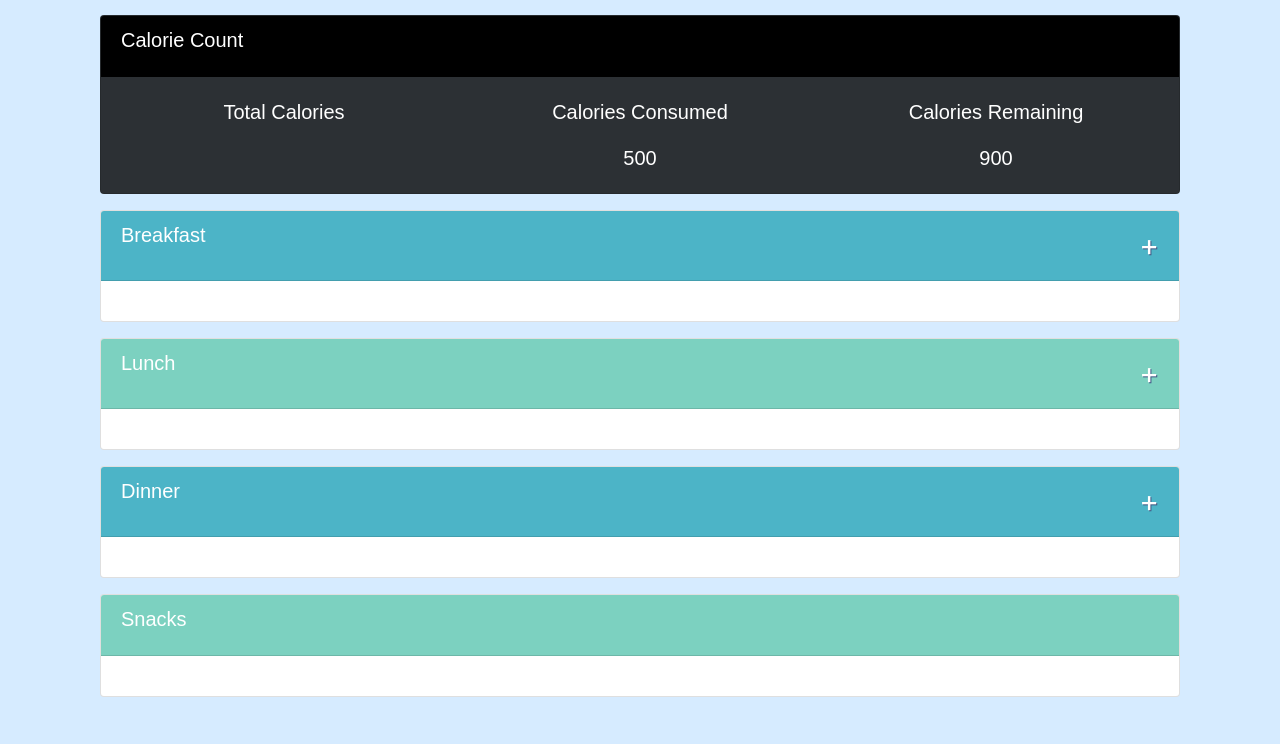
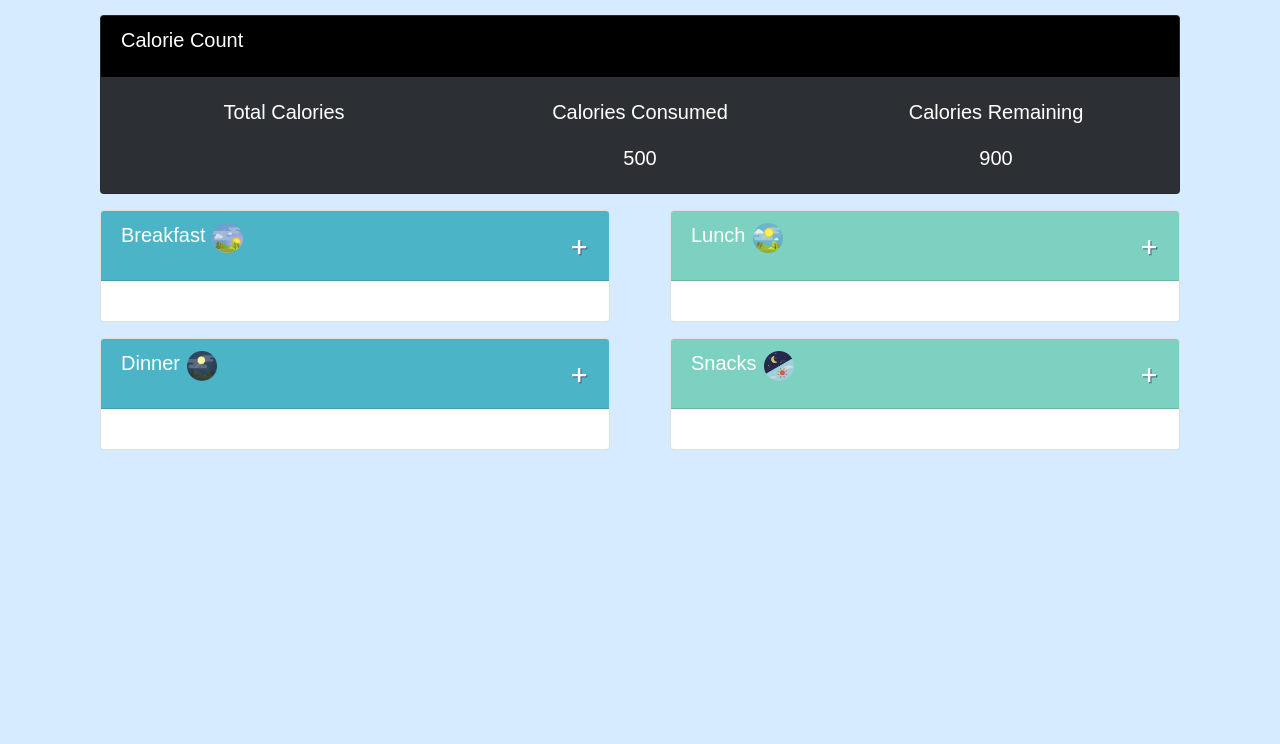
Before and after one commit to medha0105/django-project, a Django app: template cc/templates/cc/home.html in a window 1280 px wide. Shown: the part 56-800 px from the top of the page. Run offline with Django 3.2, Linux system fonts and the light colour scheme; the template is opened without the code that fills it, so the values that code supplies are empty; some libraries are stand-ins or nearby versions.

Commit message:
Home page edited

```diff
--- a/cc/templates/cc/home.html
+++ b/cc/templates/cc/home.html
@@ -40,12 +40,16 @@
     </div>
 
     <div class="row">
+
+        <div class="col-md-6">
+            <div class="row">
                 <div class="col">
                     <div class="col-md">
                         <div class="card text-white mb-3">
                             <div class="card-header food-header1" >
+                                <img src="{% static '/images/breakfast.png' %}" id="logo">
                                 <h5 class="card-title text-data">Breakfast</h5>
-                        <a id="add-link" href="{% url 'food_details' request.user.customer.id %}">&#x2b;</a>
+                                <a id="add-link" href="#">&#x2b;</a>
                             </div>
                             <div class="card-body">
 
@@ -54,12 +58,15 @@
                     </div>
                 </div>
             </div>
+        </div>
 
+        <div class="col-md-6">
             <div class="row">
                 <div class="col">
                     <div class="col-md">
                         <div class="card text-white mb-3">
                             <div class="card-header food-header2" >
+                                <img src="{% static '/images/lunch.png' %}" id="logo">
                                 <h5 class="card-title text-data">Lunch</h5>
                                 <a id="add-link" href="#">&#x2b;</a>
                             </div>
@@ -70,12 +77,19 @@
                     </div>
                 </div>
             </div>
+        </div>
 
+    </div>
+
+    <div class="row">
+
+        <div class="col-md-6">
             <div class="row">
                 <div class="col">
                     <div class="col-md">
                         <div class="card text-white mb-3">
                             <div class="card-header food-header3" >
+                                <img src="{% static '/images/dinner.png' %}" id="logo">
                                 <h5 class="card-title text-data">Dinner</h5>
                                 <a id="add-link" href="#">&#x2b;</a>
                             </div>
@@ -86,13 +100,17 @@
                     </div>
                 </div>
             </div>
+        </div>
 
+        <div class="col-md-6">
             <div class="row">
                 <div class="col">
                     <div class="col-md">
-                <div class="card text-center text-white mb-3">
+                        <div class="card text-white mb-3">
                             <div class="card-header food-header4" >
+                                <img src="{% static '/images/snacks.png' %}" id="logo">
                                 <h5 class="card-title text-data">Snacks</h5>
+                                <a id="add-link" href="{% url 'food_details' request.user.customer.id %}">&#x2b;</a>
                             </div>
                             <div class="card-body">
 
@@ -101,8 +119,8 @@
                     </div>
                 </div>
             </div>
+        </div>
 
     </div>
 
-
 {% endblock %}
--- a/static/css/main.css
+++ b/static/css/main.css
@@ -28,8 +28,9 @@ body{
 }
 
 #logo{
-    height: 4%;
-    width: 4% ;
+    height: 8%;
+    width: 8% ;
+    padding-left: 7px;
 }
 
 .status{
```
Also changed, not shown: db.sqlite3, static/images/breakfast.png (added), static/images/dinner.png (added), static/images/lunch.png (added), static/images/snacks.png (added). Lines whose indentation alone changed are shown as unchanged.
